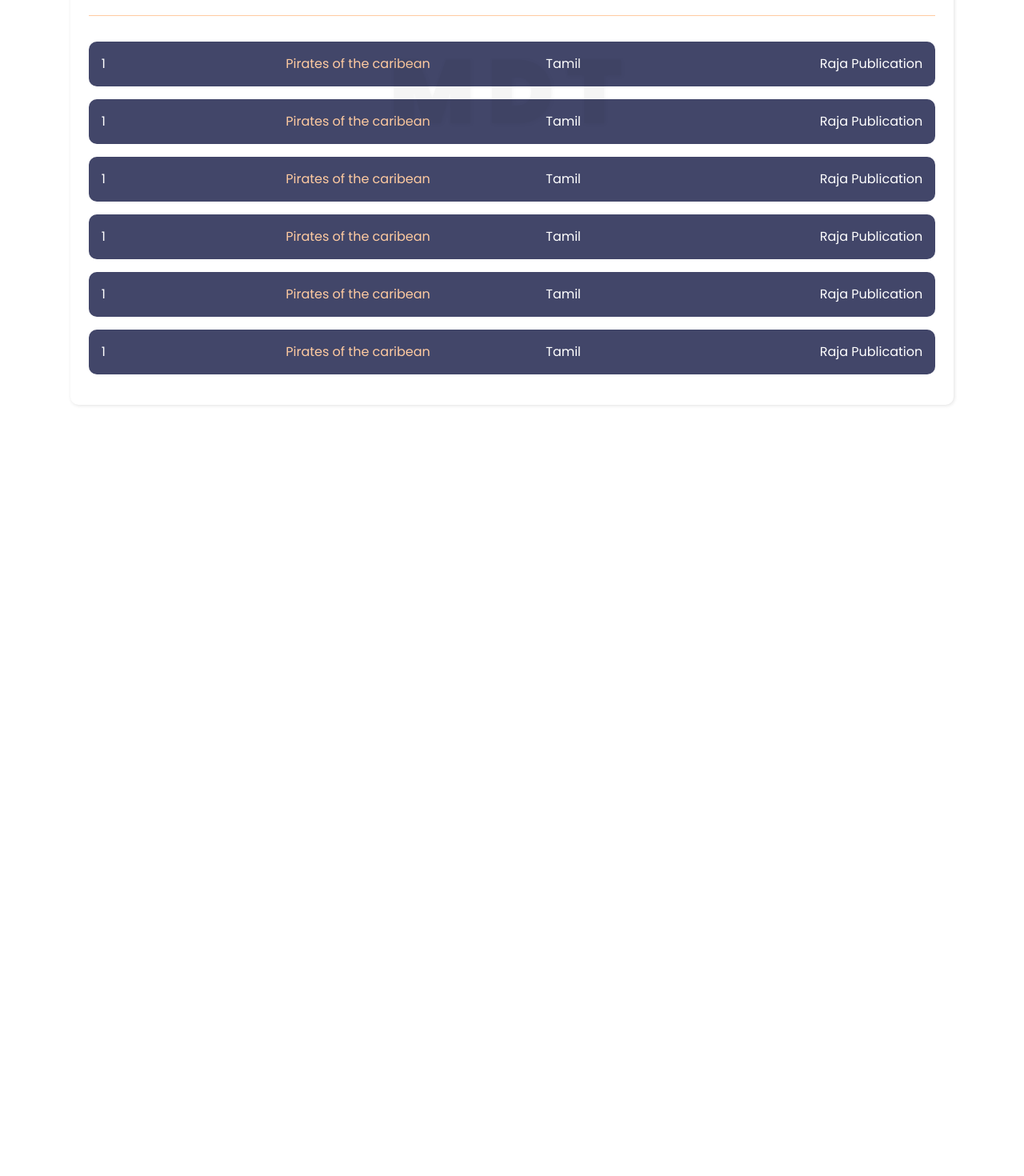
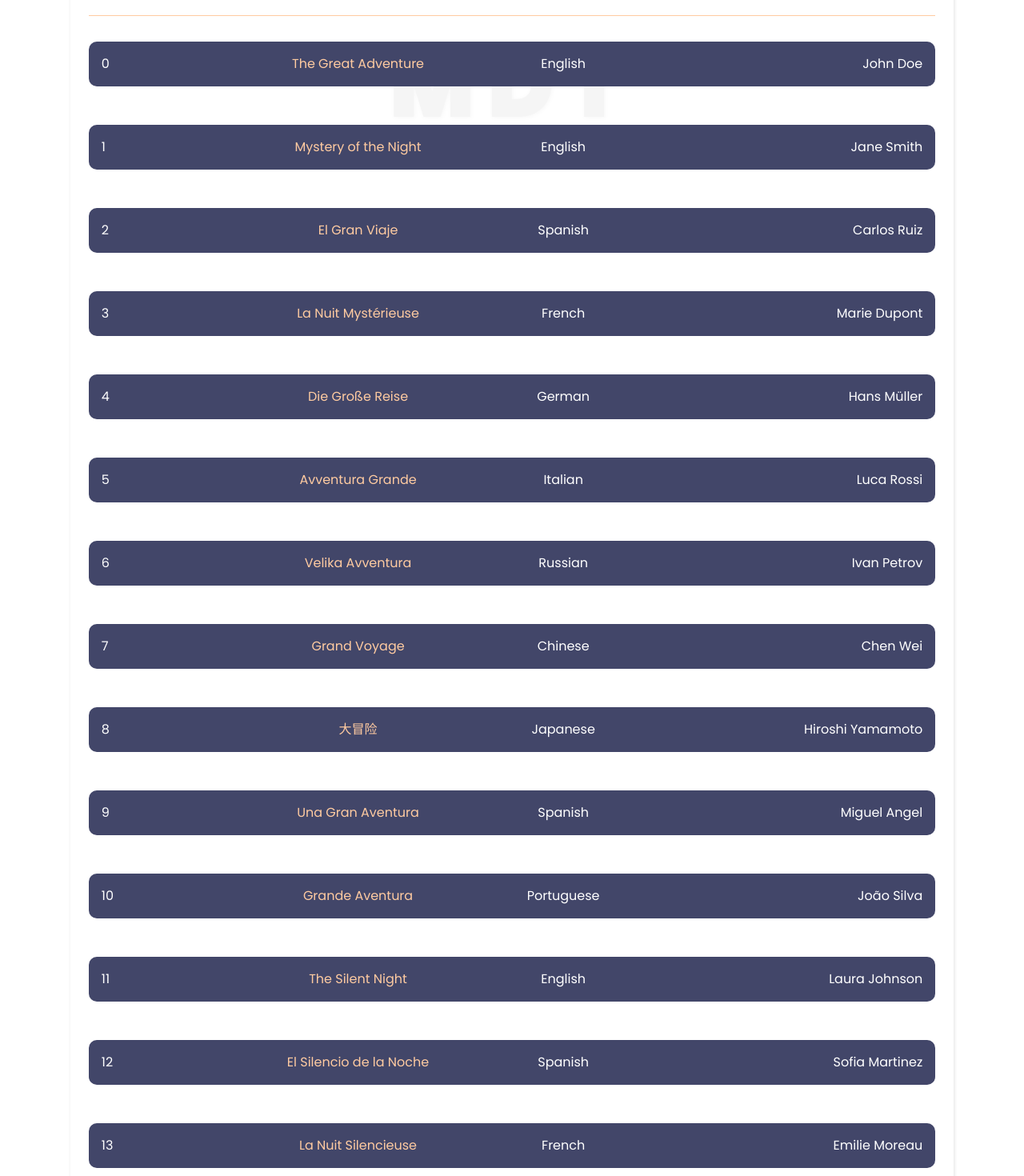
Before and after one commit to jeyaprakashp4587/MDT_Client, a React (Vite) app: page /ebook in a window 1280 px wide. Shown: the part 280-1750 px from the top of the page at 80% size. Before the commit the page ends 800 px from the top, so only its background shows below. Built offline with nearby package versions, Linux system fonts and the light colour scheme.

Commit message:
e=book lists

```diff
--- a/package.json
+++ b/package.json
@@ -23,6 +23,7 @@
     "react-responsive-carousel": "^3.2.23",
     "react-router-dom": "^6.25.1",
     "react-slick": "^0.30.2",
+    "react-virtualized": "^9.22.5",
     "slick-carousel": "^1.8.1"
   },
   "devDependencies": {
--- a/src/Components/Collection.jsx
+++ b/src/Components/Collection.jsx
@@ -23,7 +23,9 @@
           <li
             key={index}
             className={selectedItem === index ? "selected" : ""}
-            onClick={() => handleClick(index)}
+            onClick={() => {
+              handleClick(index);
+            }}
           >
             {item}
           </li>
--- a/src/Components/Contact.jsx
+++ b/src/Components/Contact.jsx
@@ -5,6 +5,7 @@
 import {
   faEnvelope,
   faMobile,
+  faPaperPlane,
   faPhone,
 } from "@fortawesome/free-solid-svg-icons";
 import { faWhatsapp } from "@fortawesome/free-brands-svg-icons";
@@ -18,12 +19,16 @@
         <TextField id="outlined-basic" label="Email" variant="outlined" />
         <TextField id="outlined-basic" label="Message" variant="outlined" />
         <button>
-          <FontAwesomeIcon icon={faEnvelope} /> submit
+          <FontAwesomeIcon icon={faPaperPlane} /> submit
         </button>
       </div>
       <Divider textAlign="center">OR</Divider>
       <div className="contact-options">
-        <Paper className="contact-option bg-dark" style={{ color: "white" }}>
+        <Paper
+          className="contact-option bg-dark"
+          style={{ color: "white" }}
+          elevation={5}
+        >
           <FontAwesomeIcon icon={faPhone} />
           +91 9025167302
         </Paper>
--- a/src/Components/Ebook.jsx
+++ b/src/Components/Ebook.jsx
@@ -1,6 +1,12 @@
-import React from "react";
+import React, { useEffect, useState } from "react";
+import Ebookjson from "../json/Ebook.json";
 
 const Ebook = () => {
+  const [ebooks, setEbooks] = useState([]);
+  useEffect(() => {
+    setEbooks(Ebookjson.ebooks);
+  }, []);
+
   return (
     <div className="Ebook-wrapper">
       {/* Ebook heading */}
@@ -20,44 +26,16 @@
           <h2>Publisher</h2>
         </div>
         {/* lists */}
-        <div className="booklist-lists">
-          <div className="booklist-list">
-            <div>1</div>
-            <div>Pirates of the caribean </div>
-            <div>Tamil</div>
-            <div>Raja Publication</div>
+        {ebooks.map((book, index) => (
+          <div className="booklist-lists">
+            <div className="booklist-list">
+              <div>{index}</div>
+              <div>{book.bookName} </div>
+              <div>{book.language}</div>
+              <div>{book.authorName}</div>
+            </div>
           </div>
-          <div className="booklist-list">
-            <div>1</div>
-            <div>Pirates of the caribean </div>
-            <div>Tamil</div>
-            <div>Raja Publication</div>
-          </div>
-          <div className="booklist-list">
-            <div>1</div>
-            <div>Pirates of the caribean </div>
-            <div>Tamil</div>
-            <div>Raja Publication</div>
-          </div>
-          <div className="booklist-list">
-            <div>1</div>
-            <div>Pirates of the caribean </div>
-            <div>Tamil</div>
-            <div>Raja Publication</div>
-          </div>
-          <div className="booklist-list">
-            <div>1</div>
-            <div>Pirates of the caribean </div>
-            <div>Tamil</div>
-            <div>Raja Publication</div>
-          </div>
-          <div className="booklist-list">
-            <div>1</div>
-            <div>Pirates of the caribean </div>
-            <div>Tamil</div>
-            <div>Raja Publication</div>
-          </div>
-        </div>
+        ))}
       </div>
     </div>
   );
--- /dev/null
+++ b/src/json/Ebook.json
@@ -0,0 +1,274 @@
+{
+  "ebooks": [
+    {
+      "bookName": "The Great Adventure",
+      "authorName": "John Doe",
+      "releaseDate": "2020-01-15",
+      "language": "English"
+    },
+    {
+      "bookName": "Mystery of the Night",
+      "authorName": "Jane Smith",
+      "releaseDate": "2019-03-22",
+      "language": "English"
+    },
+    {
+      "bookName": "El Gran Viaje",
+      "authorName": "Carlos Ruiz",
+      "releaseDate": "2018-07-30",
+      "language": "Spanish"
+    },
+    {
+      "bookName": "La Nuit Mystérieuse",
+      "authorName": "Marie Dupont",
+      "releaseDate": "2017-11-11",
+      "language": "French"
+    },
+    {
+      "bookName": "Die Große Reise",
+      "authorName": "Hans Müller",
+      "releaseDate": "2016-05-17",
+      "language": "German"
+    },
+    {
+      "bookName": "Avventura Grande",
+      "authorName": "Luca Rossi",
+      "releaseDate": "2015-09-09",
+      "language": "Italian"
+    },
+    {
+      "bookName": "Velika Avventura",
+      "authorName": "Ivan Petrov",
+      "releaseDate": "2021-02-14",
+      "language": "Russian"
+    },
+    {
+      "bookName": "Grand Voyage",
+      "authorName": "Chen Wei",
+      "releaseDate": "2022-04-25",
+      "language": "Chinese"
+    },
+    {
+      "bookName": "大冒险",
+      "authorName": "Hiroshi Yamamoto",
+      "releaseDate": "2020-12-12",
+      "language": "Japanese"
+    },
+    {
+      "bookName": "Una Gran Aventura",
+      "authorName": "Miguel Angel",
+      "releaseDate": "2019-08-05",
+      "language": "Spanish"
+    },
+    {
+      "bookName": "Grande Aventura",
+      "authorName": "João Silva",
+      "releaseDate": "2018-10-10",
+      "language": "Portuguese"
+    },
+    {
+      "bookName": "The Silent Night",
+      "authorName": "Laura Johnson",
+      "releaseDate": "2017-06-19",
+      "language": "English"
+    },
+    {
+      "bookName": "El Silencio de la Noche",
+      "authorName": "Sofia Martinez",
+      "releaseDate": "2016-04-03",
+      "language": "Spanish"
+    },
+    {
+      "bookName": "La Nuit Silencieuse",
+      "authorName": "Emilie Moreau",
+      "releaseDate": "2015-12-24",
+      "language": "French"
+    },
+    {
+      "bookName": "Die Stille Nacht",
+      "authorName": "Franz Schmidt",
+      "releaseDate": "2014-07-14",
+      "language": "German"
+    },
+    {
+      "bookName": "La Notte Silenziosa",
+      "authorName": "Giovanni Bianchi",
+      "releaseDate": "2013-03-31",
+      "language": "Italian"
+    },
+    {
+      "bookName": "Тихая ночь",
+      "authorName": "Olga Ivanova",
+      "releaseDate": "2021-11-20",
+      "language": "Russian"
+    },
+    {
+      "bookName": "Silent Night",
+      "authorName": "Li Wei",
+      "releaseDate": "2022-05-16",
+      "language": "Chinese"
+    },
+    {
+      "bookName": "静かな夜",
+      "authorName": "Akira Tanaka",
+      "releaseDate": "2020-01-01",
+      "language": "Japanese"
+    },
+    {
+      "bookName": "Noche Silenciosa",
+      "authorName": "Alejandro Diaz",
+      "releaseDate": "2019-10-22",
+      "language": "Spanish"
+    },
+    {
+      "bookName": "Noite Silenciosa",
+      "authorName": "Carlos Pereira",
+      "releaseDate": "2018-02-14",
+      "language": "Portuguese"
+    },
+    {
+      "bookName": "The Hidden Truth",
+      "authorName": "Michael Brown",
+      "releaseDate": "2017-07-28",
+      "language": "English"
+    },
+    {
+      "bookName": "La Verdad Oculta",
+      "authorName": "Isabel Rodriguez",
+      "releaseDate": "2016-09-15",
+      "language": "Spanish"
+    },
+    {
+      "bookName": "La Vérité Cachée",
+      "authorName": "Luc Martin",
+      "releaseDate": "2015-03-07",
+      "language": "French"
+    },
+    {
+      "bookName": "Die Verborgene Wahrheit",
+      "authorName": "Stefan Bauer",
+      "releaseDate": "2014-12-05",
+      "language": "German"
+    },
+    {
+      "bookName": "La Verità Nascosta",
+      "authorName": "Andrea Rossi",
+      "releaseDate": "2013-11-11",
+      "language": "Italian"
+    },
+    {
+      "bookName": "Скрытая правда",
+      "authorName": "Nikolai Sokolov",
+      "releaseDate": "2021-03-30",
+      "language": "Russian"
+    },
+    {
+      "bookName": "Hidden Truth",
+      "authorName": "Chen Liu",
+      "releaseDate": "2022-08-12",
+      "language": "Chinese"
+    },
+    {
+      "bookName": "隠された真実",
+      "authorName": "Kenji Nakamura",
+      "releaseDate": "2020-04-18",
+      "language": "Japanese"
+    },
+    {
+      "bookName": "Verdad Oculta",
+      "authorName": "Pedro Gonzalez",
+      "releaseDate": "2019-01-27",
+      "language": "Spanish"
+    },
+    {
+      "bookName": "Verdade Oculta",
+      "authorName": "Paulo Souza",
+      "releaseDate": "2018-11-06",
+      "language": "Portuguese"
+    },
+    {
+      "bookName": "The Last Hope",
+      "authorName": "Sarah Williams",
+      "releaseDate": "2017-05-09",
+      "language": "English"
+    },
+    {
+      "bookName": "La Última Esperanza",
+      "authorName": "Ana Garcia",
+      "releaseDate": "2016-08-23",
+      "language": "Spanish"
+    },
+    {
+      "bookName": "Le Dernier Espoir",
+      "authorName": "Sophie Durand",
+      "releaseDate": "2015-01-30",
+      "language": "French"
+    },
+    {
+      "bookName": "Die Letzte Hoffnung",
+      "authorName": "Laura Fischer",
+      "releaseDate": "2014-06-08",
+      "language": "German"
+    },
+    {
+      "bookName": "L'Ultima Speranza",
+      "authorName": "Marco Ricci",
+      "releaseDate": "2013-09-13",
+      "language": "Italian"
+    },
+    {
+      "bookName": "Последняя надежда",
+      "authorName": "Elena Morozova",
+      "releaseDate": "2021-10-01",
+      "language": "Russian"
+    },
+    {
+      "bookName": "Last Hope",
+      "authorName": "Zhang Min",
+      "releaseDate": "2022-03-19",
+      "language": "Chinese"
+    },
+    {
+      "bookName": "最後の希望",
+      "authorName": "Yuki Matsuda",
+      "releaseDate": "2020-02-28",
+      "language": "Japanese"
+    },
+    {
+      "bookName": "Esperanza Final",
+      "authorName": "Raul Torres",
+      "releaseDate": "2019-07-17",
+      "language": "Spanish"
+    },
+    {
+      "bookName": "Esperança Final",
+      "authorName": "Fernanda Alves",
+      "releaseDate": "2018-05-01",
+      "language": "Portuguese"
+    },
+    {
+      "bookName": "The Secret Garden",
+      "authorName": "Emma Taylor",
+      "releaseDate": "2017-12-20",
+      "language": "English"
+    },
+    {
+      "bookName": "El Jardín Secreto",
+      "authorName": "Gabriela Lopez",
+      "releaseDate": "2016-03-22",
+      "language": "Spanish"
+    },
+    {
+      "bookName": "Le Jardin Secret",
+      "authorName": "Julien Lefebvre",
+      "releaseDate": "2015-07-29",
+      "language": "French"
+    },
+    {
+      "bookName": "Der Geheime Garten",
+      "authorName": "Klaus Weber",
+      "releaseDate": "2014-10-11",
+      "language": "Tamil"
+    }
+  ]
+}
--- a/src/styles/LayerStyle.css
+++ b/src/styles/LayerStyle.css
@@ -95,6 +95,8 @@
   border: 0px solid #ff0000;
   overflow: scroll;
   margin-top: 1rem;
+  position: relative;
+  z-index: 30;
 }
 .layer-letter {
   position: fixed;
--- a/src/styles/contact.css
+++ b/src/styles/contact.css
@@ -49,6 +49,9 @@
   column-gap: 0.5rem;
   color: white;
   letter-spacing: 1px;
+  font-size: 1rem;
+  transition: 0.8s ease;
+  cursor: pointer;
 }
 /* responsive */
 @media screen and (max-width: 400px) {
```
Also changed, not shown: 1 other file (tests, documents, lock files or other folders).
